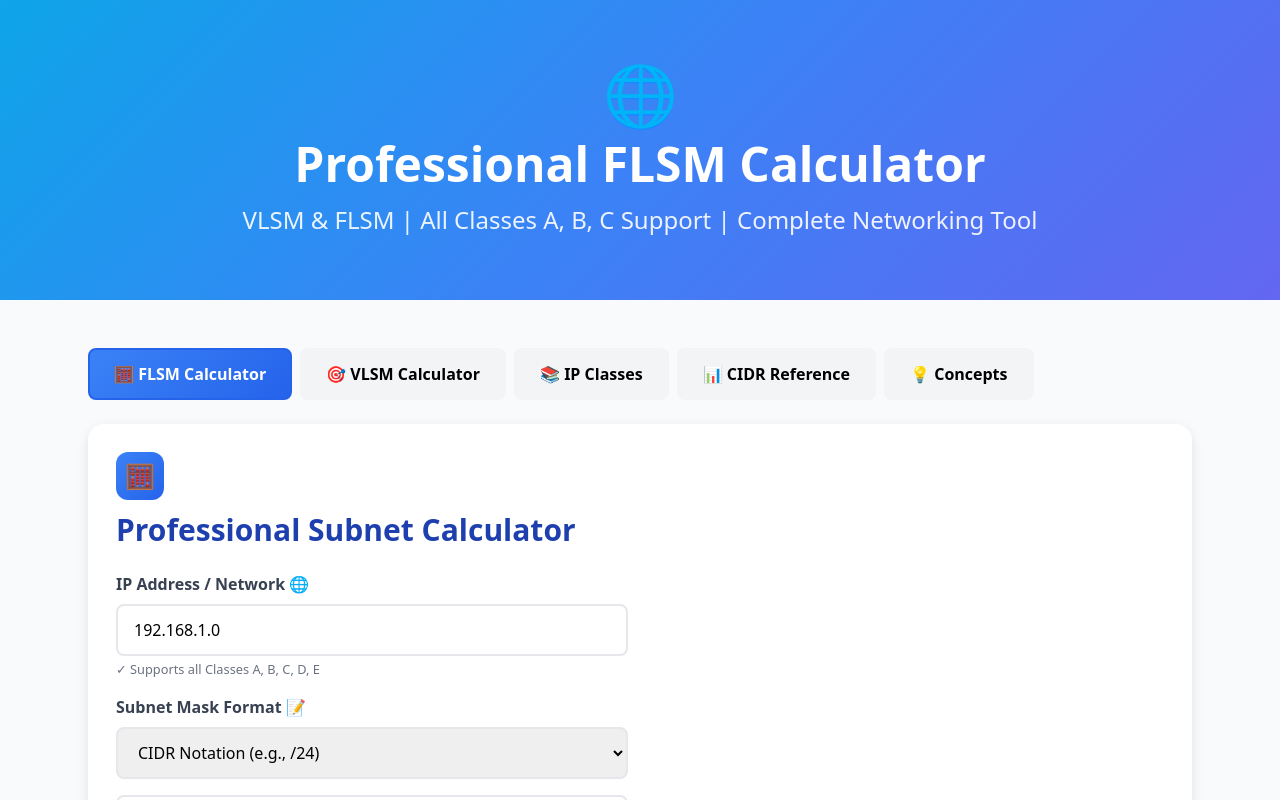
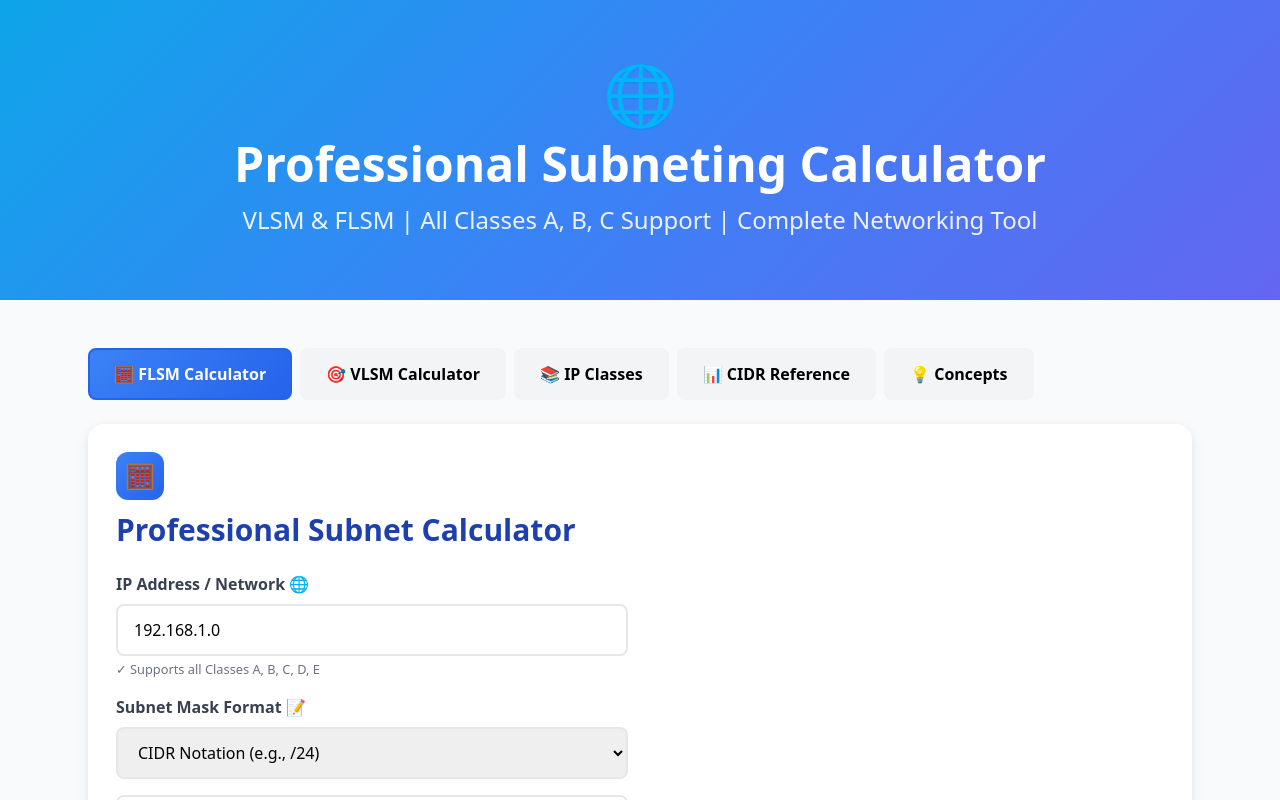
Before and after one commit to Safiullah7911/Calculator_Cisco_packet_tracker, a plain HTML site: page index.html in a window 1280 px wide. Drawn offline with nearby package versions, Linux system fonts and the light colour scheme.

Commit message:
Update index.html

```diff
--- a/index.html
+++ b/index.html
@@ -252,7 +252,7 @@
      <div class="text-6xl mb-4">
       🌐
      </div>
-     <h1 id="main-title" class="text-4xl md:text-5xl font-bold mb-4">Professional FLSM Calculator</h1>
+     <h1 id="main-title" class="text-4xl md:text-5xl font-bold mb-4">Professional Subneting Calculator</h1>
      <p id="subtitle" class="text-xl md:text-2xl opacity-90">VLSM &amp; FLSM | All Classes A, B, C Support | Complete Networking Tool</p>
     </div>
    </header><!-- Main Content -->
```
